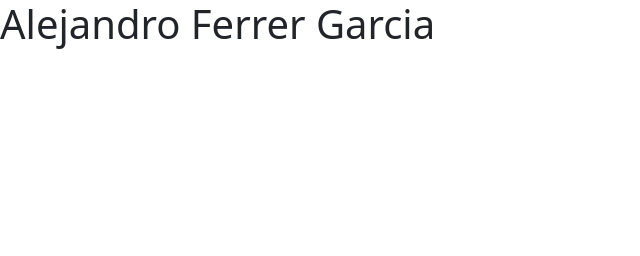
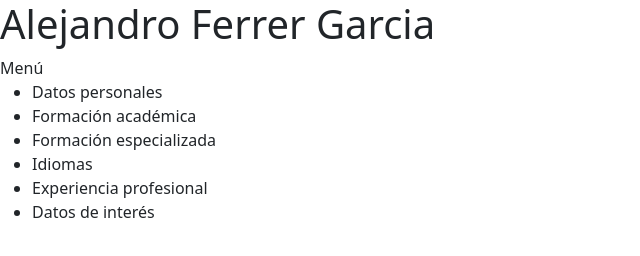
Before and after one commit to Alejandro97tri/alejandro97tri.github.io, a plain HTML site: page index.html in a window 1280 px wide. Shown: the whole page, without its empty margins (0-640 px from the left). Drawn offline with nearby package versions, Linux system fonts and the light colour scheme.

Commit message:
Añadido menu

```diff
--- a/index.html
+++ b/index.html
@@ -14,17 +14,15 @@
 
 <body>
     <h1>Alejandro Ferrer Garcia</h1>
-
-    <!-- Optional JavaScript; choose one of the two! -->
-
-    <!-- Option 1: Bootstrap Bundle with Popper -->
-    <script src="https://cdn.jsdelivr.net/npm/bootstrap@5.1.3/dist/js/bootstrap.bundle.min.js" integrity="sha384-ka7Sk0Gln4gmtz2MlQnikT1wXgYsOg+OMhuP+IlRH9sENBO0LRn5q+8nbTov4+1p" crossorigin="anonymous"></script>
-
-    <!-- Option 2: Separate Popper and Bootstrap JS -->
-    <!--
-    <script src="https://cdn.jsdelivr.net/npm/@popperjs/core@2.10.2/dist/umd/popper.min.js" integrity="sha384-7+zCNj/IqJ95wo16oMtfsKbZ9ccEh31eOz1HGyDuCQ6wgnyJNSYdrPa03rtR1zdB" crossorigin="anonymous"></script>
-    <script src="https://cdn.jsdelivr.net/npm/bootstrap@5.1.3/dist/js/bootstrap.min.js" integrity="sha384-QJHtvGhmr9XOIpI6YVutG+2QOK9T+ZnN4kzFN1RtK3zEFEIsxhlmWl5/YESvpZ13" crossorigin="anonymous"></script>
-    -->
+    <table>Menú</table>
+    <ul>
+        <li>Datos personales</li>
+        <li>Formación académica</li>
+        <li>Formación especializada</li>
+        <li>Idiomas</li>
+        <li>Experiencia profesional</li>
+        <li>Datos de interés</li>
+    </ul>
 </body>
 
 </html>
```
